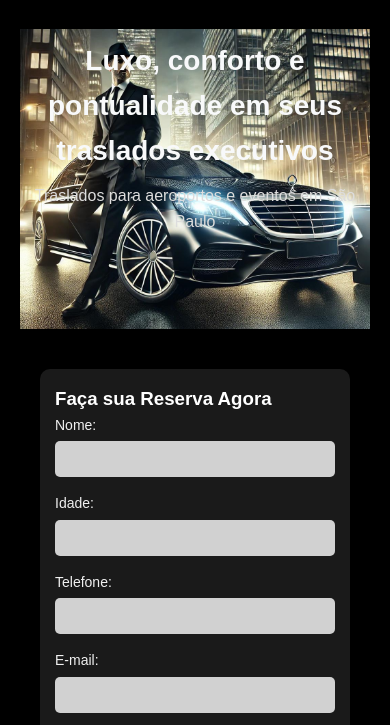
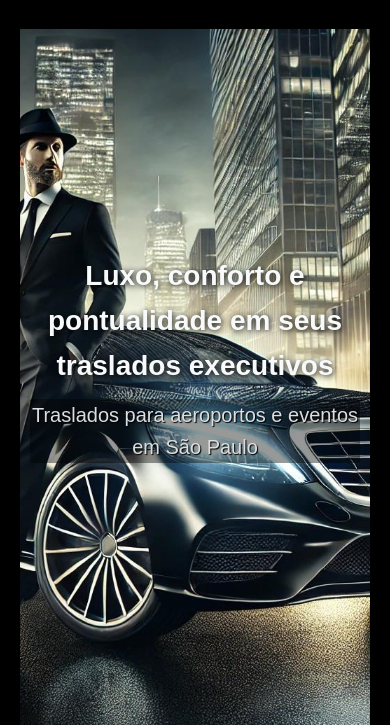
Before and after one commit to 4avalon/vippax, a plain HTML site: page index.html in a window 390 px wide. Shown: the part 71-796 px from the top of the page. Drawn offline with Linux system fonts and the light colour scheme.

Commit message:
Commit inicial para o projeto vippax

```diff
--- a/css/components/heros.css
+++ b/css/components/heros.css
@@ -123,20 +123,24 @@
 
     /* Ajuste da imagem */
     .hero-image {
-        flex: none; /* Remove o comportamento flexível da imagem */
-        height: 300px; /* Define uma altura fixa para a imagem no mobile */
-        background-position: center;
-        background-size: cover; /* Garante que a imagem cubra o container */
+    flex: none  ;
+    height: 85vh;
+    background-image: url('../../assets/images/driver.jpg');
+    background-size: cover;
+    background-attachment: fixed; /* Parallax */
+    background-repeat: no-repeat;
+
+
     }
+
 
     /* Texto da hero (ajuste de tamanho) */
     .hero-text {
+        top: 30%;
         position: relative; /* Torna o posicionamento relativo no mobile */
-        bottom: 0;
-        left: 0;
-        right: 0;
         padding: 10px; /* Diminui o padding para telas menores */
         text-align: center;
+        align-items: center;
         background: none; /* Remove o fundo escuro no mobile para melhorar a leitura */
         color: #f8f9fa;
     }
@@ -144,11 +148,21 @@
     .hero-text h2 {
         font-size: 28px; /* Reduz o tamanho do título no mobile */
         margin-bottom: 8px;
+        text-shadow: 1px 1px 6px rgba(0, 0, 0, 1); /* Sombra escura ao redor do texto */
+
     }
 
+
+
     .hero-text p {
-        font-size: 16px; /* Reduz o tamanho do parágrafo no mobile */
+        margin-bottom: 8px;
+        text-shadow: 1px 1px 1px rgba(0, 0, 0, 1); /* Sombra escura ao redor do texto */
+        background-color: rgba(0, 0, 0, 0.4);
+        font-size: 20px; /* Reduz o tamanho do parágrafo no mobile */
+        border-radius: 2%;
     }
+
+
 
     /* Formulário ajustado para mobile */
     .hero-form {
```
